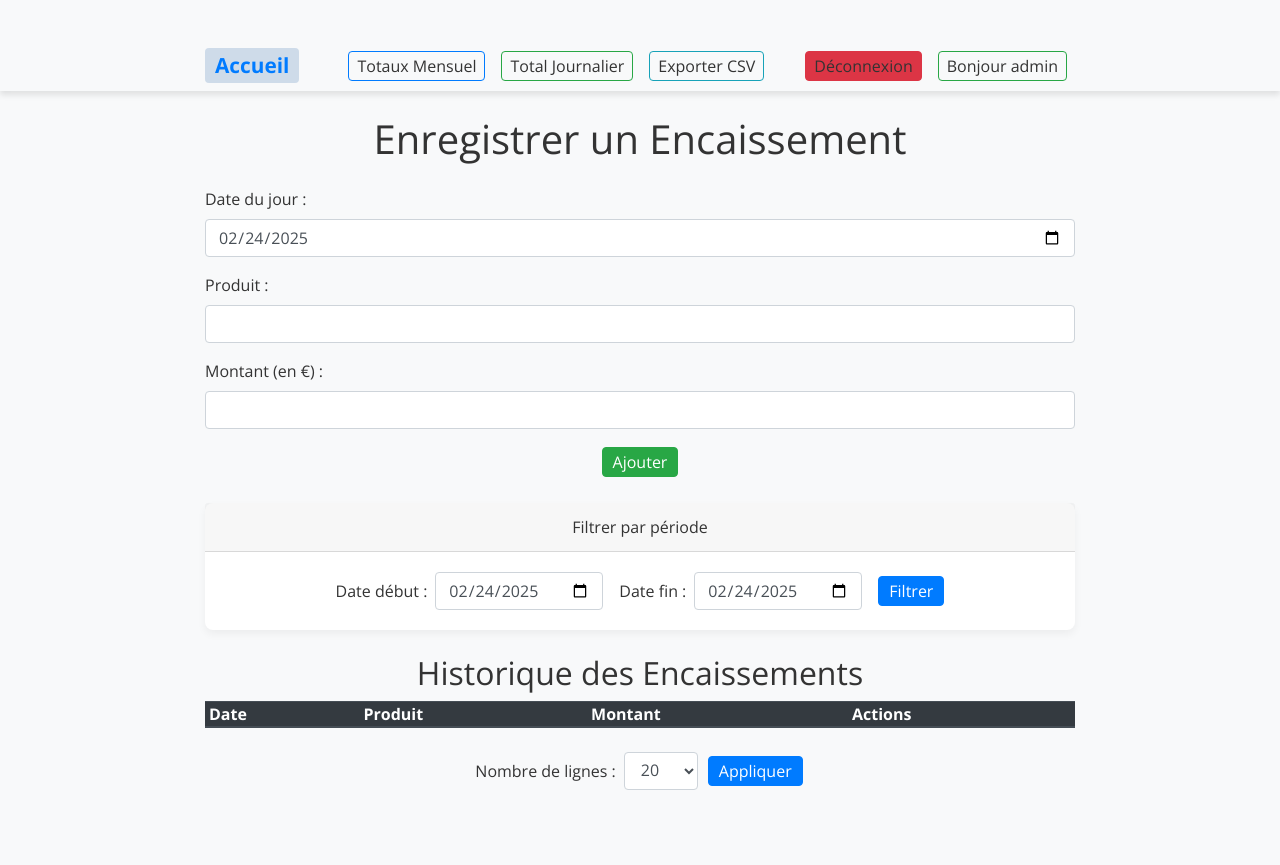
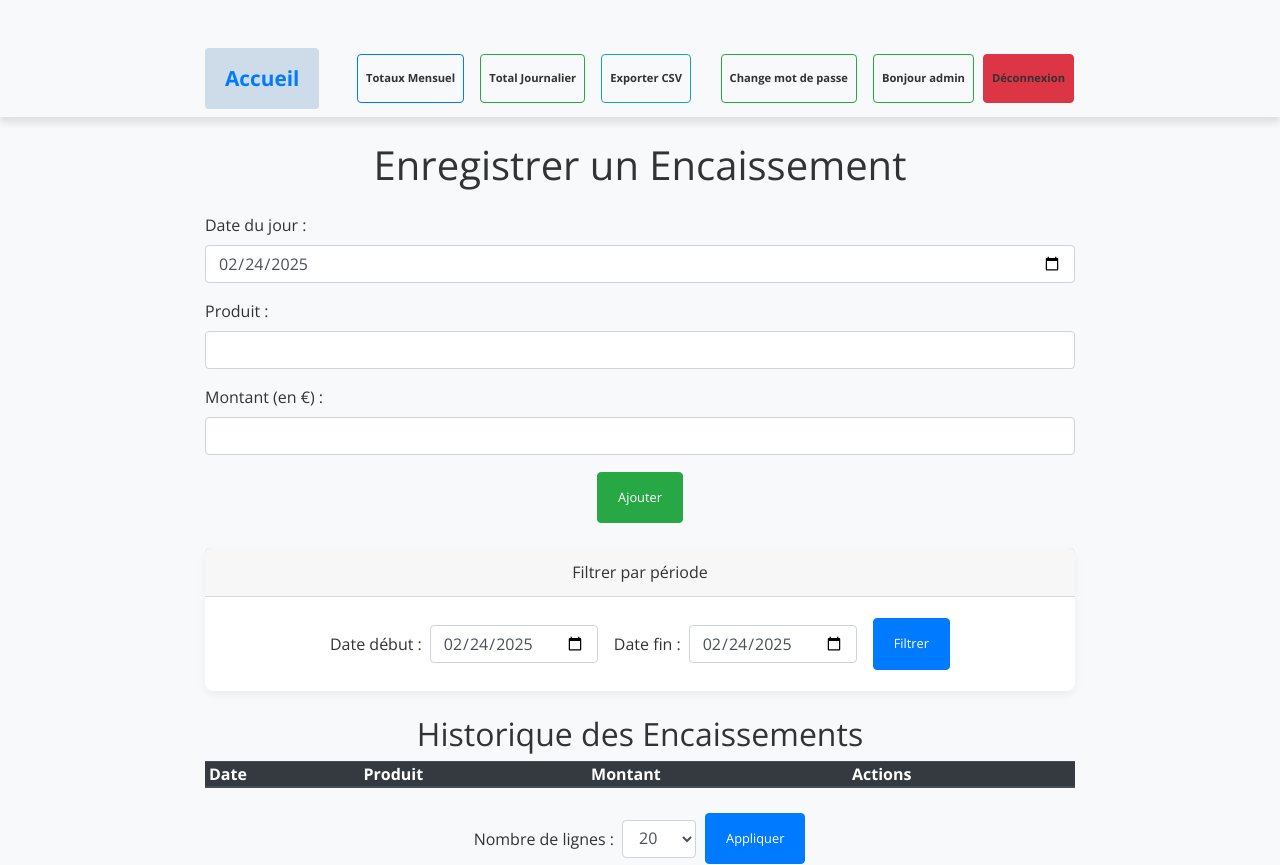
Before and after one commit to OumarFC/app-encaissement, a Flask app: page / in a window 1280 px wide. Before the commit the page ends 790 px from the top, so only its background shows below. Run offline with Flask 3, Linux system fonts and the light colour scheme; the visitor is signed in with stand-in values (Sample User, id 1); data that the repository does not hold is empty; some libraries are stand-ins or nearby versions.

Commit message:
Modification des mode de connexion

```diff
--- a/app.py
+++ b/app.py
@@ -51,6 +51,37 @@ def login_required(f):
             return redirect(url_for('login'))
         return f(*args, **kwargs)
     return decorated_function
+
+@app.route('/change_password', methods=['GET', 'POST'])
+@login_required
+def change_password():
+    # Récupérer l'utilisateur courant depuis la table User en fonction de la session
+    current_username = session.get('username')
+    user = User.query.filter_by(username=current_username).first()
+
+    if not user:
+        flash("Utilisateur introuvable.", "danger")
+        return redirect(url_for('index'))
+
+    if request.method == 'POST':
+        current_password = request.form.get('current_password')
+        new_password = request.form.get('new_password')
+        confirm_password = request.form.get('confirm_password')
+
+        if not user.check_password(current_password):
+            flash("Le mot de passe actuel est incorrect.", "danger")
+            return redirect(url_for('change_password'))
+        if new_password != confirm_password:
+            flash("Les nouveaux mots de passe ne correspondent pas.", "danger")
+            return redirect(url_for('change_password'))
+
+        # Mise à jour du mot de passe
+        user.set_password(new_password)
+        db.session.commit()
+        flash("Mot de passe modifié avec succès.", "success")
+        return redirect(url_for('index'))
+
+    return render_template('change_password.html')
 
 # Route principale
 @app.route('/', methods=['GET', 'POST'])
@@ -186,7 +217,7 @@ def login():
         password = request.form.get('password')
 
         # Vérification pour le compte admin (hardcodé)
-        if username == 'admin' and password == 'password':
+        if username == 'admin' and password == 'Dyste1989$':
             session['logged_in'] = True
             session['username'] = username  # Stocker le nom d'utilisateur pour vérification ultérieure
             flash("Connexion réussie (admin)", "success")
--- a/templates/base.html
+++ b/templates/base.html
@@ -20,7 +20,7 @@
     /* Barre de navigation */
     .navbar {
       background-color: #ffffff;
-      box-shadow: 0 4px 6px rgba(0,0,0,0.1);
+      box-shadow: 0 6px 7px rgba(0,0,0,0.1);
     }
     .navbar-brand {
       font-size: 1.8rem;
@@ -28,8 +28,9 @@
       color: #007bff !important;
     }
     .navbar-nav .nav-link {
-      font-size: 1rem;
-      margin: 0 8px;
+      font-size: 0.7rem;
+      font-weight: 700;
+      margin: 1px;
       color: #333 !important;
     }
     .navbar-nav .nav-link:hover {
@@ -37,15 +38,15 @@
     }
     /* Boutons */
     .btn-custom {
-      padding: 2px 10px;
-      font-size: 1rem;
-      margin: 2px;
+      padding: 15px 20px;
+      font-size: 0.8rem;
+      margin: 1px;
       border-radius: 4px;
     }
     .btn-home {
       font-size: 1.3rem;
       font-weight: 700;
-      padding: 2px 10px;
+      padding: 15px 20px;
       background-color: #cedbe9;
       color: #0c0b0b;
       border-radius: 4px;
--- a/templates/navbar.html
+++ b/templates/navbar.html
@@ -17,10 +17,13 @@
         <ul class="navbar-nav">
           {% if session.logged_in %}
             <li class="nav-item">
-              <a class="nav-link btn btn-danger btn-custom" href="{{ url_for('logout') }}">Déconnexion</a>
+                <a class="nav-link btn btn-outline-success btn-custom mx-2" href="{{ url_for('change_password') }}">Change mot de passe</a>
+              </li>
+            <li class="nav-item">
+                <span class="nav-link btn btn-outline-success btn-custom mx-2">Bonjour {{ session.username }}</span>
             </li>
             <li class="nav-item">
-                <span class="nav-link btn btn-outline-success btn-custom mx-2">Bonjour {{ session.username }}</span>
+                <a class="nav-link btn btn-danger btn-custom" href="{{ url_for('logout') }}">Déconnexion</a>
             </li>
              {% else %}
             <li class="nav-item">
```
Also changed, not shown: templates/change_password.html (added, +33 -0 lines).
